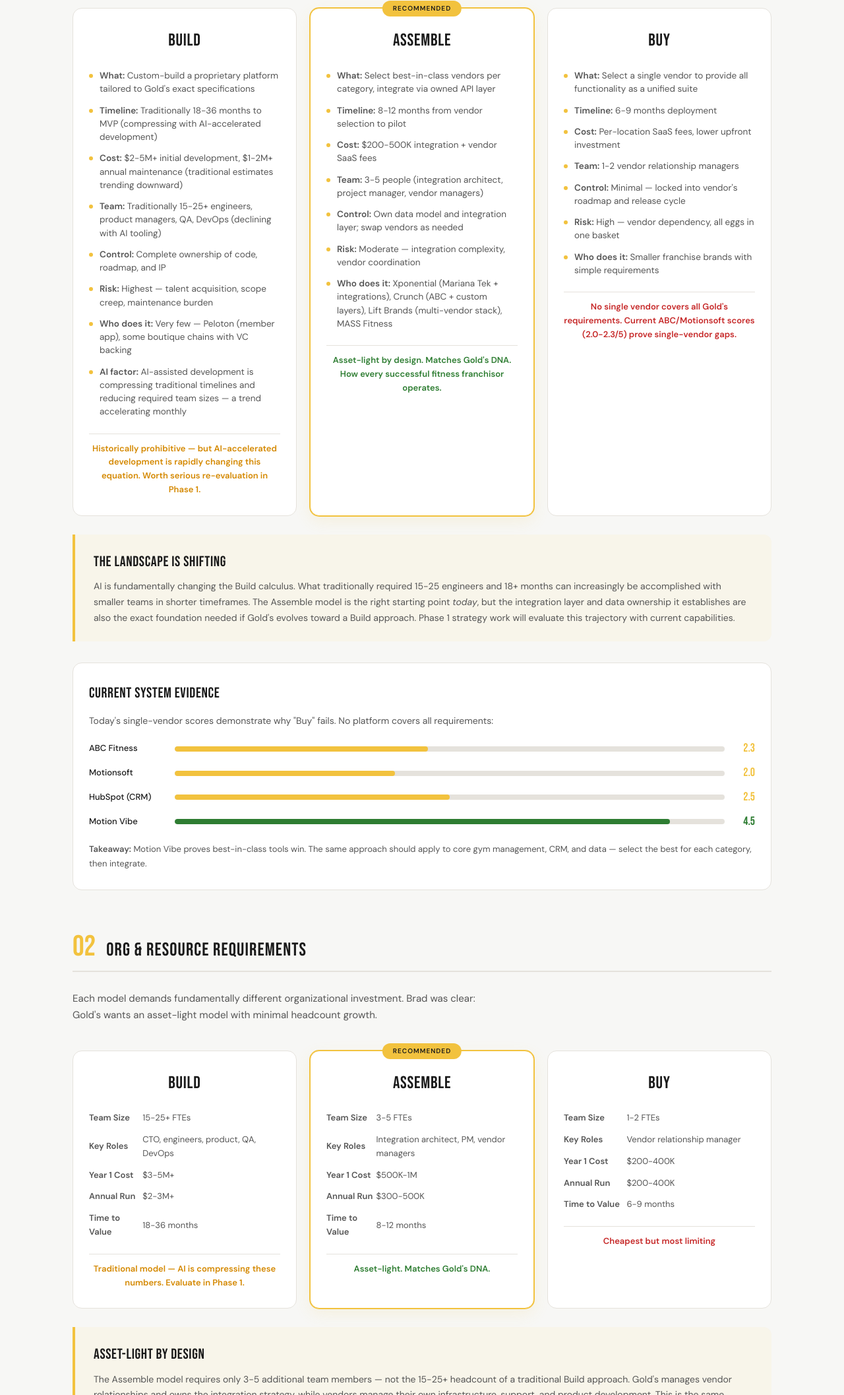
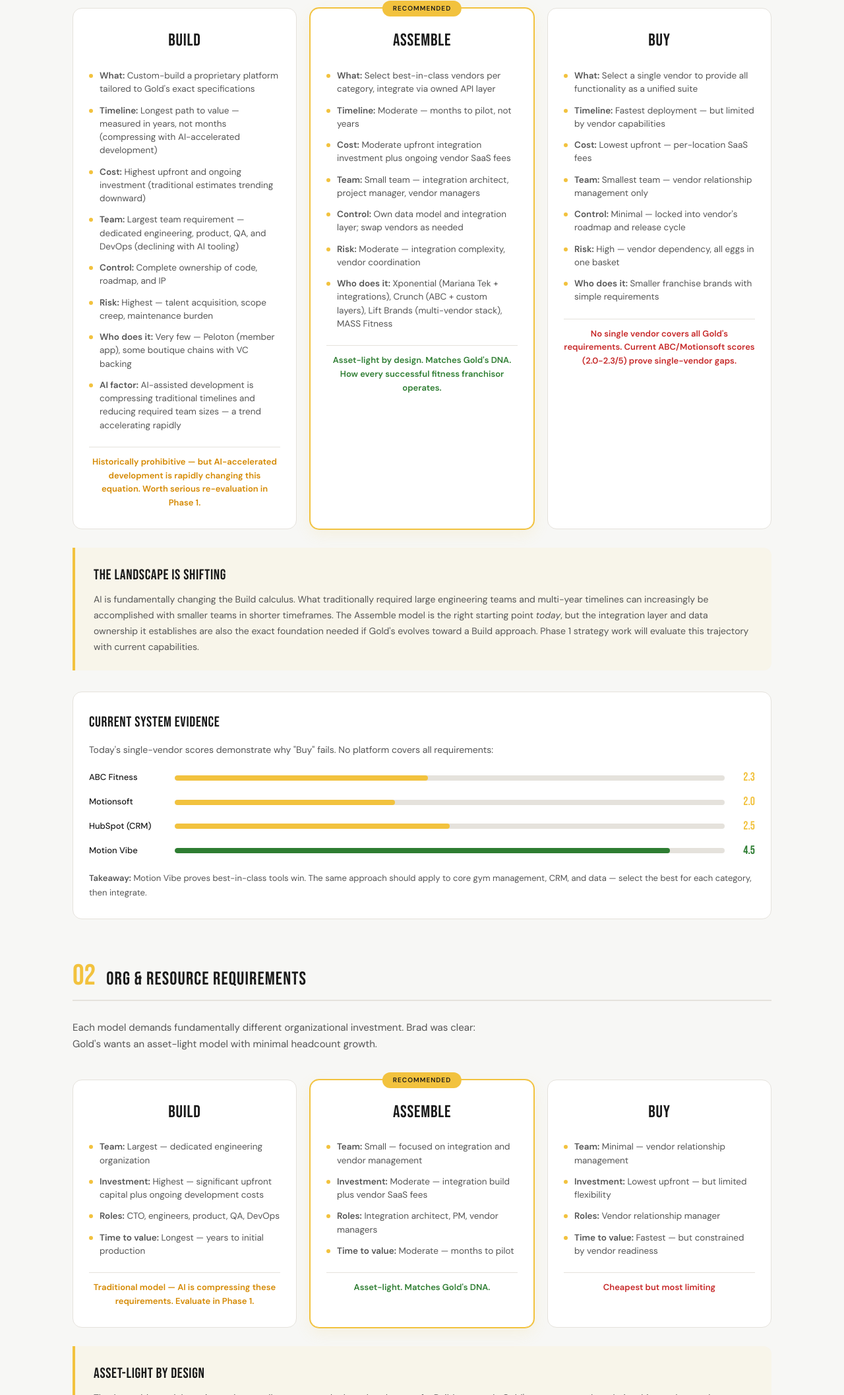
Before and after one commit to mattmasteller/golds-gym-one-system, a plain HTML site: page Deliverables/web/build-assemble-buy.html in a window 1280 px wide. Shown: the part 686-2800 px from the top of the page at 66% size. Drawn offline with Linux system fonts and the light colour scheme.

Commit message:
Update "Build", "Assemble", and "Buy" sections in HTML files to reflect refined timelines, costs, and team requirements. Emphasize the impact of AI on development processes and adjust language for clarity and consistency. Remove outdated plan.md file as its content is integrated into the HTML updates.

```diff
--- a/Deliverables/web/build-assemble-buy.html
+++ b/Deliverables/web/build-assemble-buy.html
@@ -49,13 +49,13 @@
       <div class="col-title">BUILD</div>
       <ul>
         <li><strong>What:</strong> Custom-build a proprietary platform tailored to Gold's exact specifications</li>
-        <li><strong>Timeline:</strong> Traditionally 18-36 months to MVP (compressing with AI-accelerated development)</li>
-        <li><strong>Cost:</strong> $2-5M+ initial development, $1-2M+ annual maintenance (traditional estimates trending downward)</li>
-        <li><strong>Team:</strong> Traditionally 15-25+ engineers, product managers, QA, DevOps (declining with AI tooling)</li>
+        <li><strong>Timeline:</strong> Longest path to value &mdash; measured in years, not months (compressing with AI-accelerated development)</li>
+        <li><strong>Cost:</strong> Highest upfront and ongoing investment (traditional estimates trending downward)</li>
+        <li><strong>Team:</strong> Largest team requirement &mdash; dedicated engineering, product, QA, and DevOps (declining with AI tooling)</li>
         <li><strong>Control:</strong> Complete ownership of code, roadmap, and IP</li>
         <li><strong>Risk:</strong> Highest &mdash; talent acquisition, scope creep, maintenance burden</li>
         <li><strong>Who does it:</strong> Very few &mdash; Peloton (member app), some boutique chains with VC backing</li>
-        <li><strong>AI factor:</strong> AI-assisted development is compressing traditional timelines and reducing required team sizes &mdash; a trend accelerating monthly</li>
+        <li><strong>AI factor:</strong> AI-assisted development is compressing traditional timelines and reducing required team sizes &mdash; a trend accelerating rapidly</li>
       </ul>
       <div class="verdict" style="color: var(--amber);">Historically prohibitive &mdash; but AI-accelerated development is rapidly changing this equation. Worth serious re-evaluation in Phase 1.</div>
     </div>
@@ -63,9 +63,9 @@
       <div class="col-title">ASSEMBLE</div>
       <ul>
         <li><strong>What:</strong> Select best-in-class vendors per category, integrate via owned API layer</li>
-        <li><strong>Timeline:</strong> 8-12 months from vendor selection to pilot</li>
-        <li><strong>Cost:</strong> $200-500K integration + vendor SaaS fees</li>
-        <li><strong>Team:</strong> 3-5 people (integration architect, project manager, vendor managers)</li>
+        <li><strong>Timeline:</strong> Moderate &mdash; months to pilot, not years</li>
+        <li><strong>Cost:</strong> Moderate upfront integration investment plus ongoing vendor SaaS fees</li>
+        <li><strong>Team:</strong> Small team &mdash; integration architect, project manager, vendor managers</li>
         <li><strong>Control:</strong> Own data model and integration layer; swap vendors as needed</li>
         <li><strong>Risk:</strong> Moderate &mdash; integration complexity, vendor coordination</li>
         <li><strong>Who does it:</strong> Xponential (Mariana Tek + integrations), Crunch (ABC + custom layers), Lift Brands (multi-vendor stack), MASS Fitness</li>
@@ -76,9 +76,9 @@
       <div class="col-title">BUY</div>
       <ul>
         <li><strong>What:</strong> Select a single vendor to provide all functionality as a unified suite</li>
-        <li><strong>Timeline:</strong> 6-9 months deployment</li>
-        <li><strong>Cost:</strong> Per-location SaaS fees, lower upfront investment</li>
-        <li><strong>Team:</strong> 1-2 vendor relationship managers</li>
+        <li><strong>Timeline:</strong> Fastest deployment &mdash; but limited by vendor capabilities</li>
+        <li><strong>Cost:</strong> Lowest upfront &mdash; per-location SaaS fees</li>
+        <li><strong>Team:</strong> Smallest team &mdash; vendor relationship management only</li>
         <li><strong>Control:</strong> Minimal &mdash; locked into vendor's roadmap and release cycle</li>
         <li><strong>Risk:</strong> High &mdash; vendor dependency, all eggs in one basket</li>
         <li><strong>Who does it:</strong> Smaller franchise brands with simple requirements</li>
@@ -90,7 +90,7 @@
   <!-- Landscape Shift Callout -->
   <div class="callout-box" style="margin-top: 28px;">
     <div class="callout-title">THE LANDSCAPE IS SHIFTING</div>
-    <p>AI is fundamentally changing the Build calculus. What traditionally required 15-25 engineers and 18+ months can increasingly be accomplished with smaller teams in shorter timeframes. The Assemble model is the right starting point <em>today</em>, but the integration layer and data ownership it establishes are also the exact foundation needed if Gold's evolves toward a Build approach. Phase 1 strategy work will evaluate this trajectory with current capabilities.</p>
+    <p>AI is fundamentally changing the Build calculus. What traditionally required large engineering teams and multi-year timelines can increasingly be accomplished with smaller teams in shorter timeframes. The Assemble model is the right starting point <em>today</em>, but the integration layer and data ownership it establishes are also the exact foundation needed if Gold's evolves toward a Build approach. Phase 1 strategy work will evaluate this trajectory with current capabilities.</p>
   </div>
 
   <!-- Evidence: Current System Scores -->
@@ -135,42 +135,39 @@
   <div class="three-col-compare">
     <div class="col">
       <div class="col-title">BUILD</div>
-      <table style="width: 100%; font-size: 13px; border-collapse: collapse; margin-top: 8px;">
-        <tr><td style="padding: 6px 0; color: var(--mid);"><strong>Team Size</strong></td><td style="padding: 6px 0; color: var(--mid);">15-25+ FTEs</td></tr>
-        <tr><td style="padding: 6px 0; color: var(--mid);"><strong>Key Roles</strong></td><td style="padding: 6px 0; color: var(--mid);">CTO, engineers, product, QA, DevOps</td></tr>
-        <tr><td style="padding: 6px 0; color: var(--mid);"><strong>Year 1 Cost</strong></td><td style="padding: 6px 0; color: var(--mid);">$3-5M+</td></tr>
-        <tr><td style="padding: 6px 0; color: var(--mid);"><strong>Annual Run</strong></td><td style="padding: 6px 0; color: var(--mid);">$2-3M+</td></tr>
-        <tr><td style="padding: 6px 0; color: var(--mid);"><strong>Time to Value</strong></td><td style="padding: 6px 0; color: var(--mid);">18-36 months</td></tr>
-      </table>
-      <div class="verdict" style="color: var(--amber);">Traditional model &mdash; AI is compressing these numbers. Evaluate in Phase 1.</div>
+      <ul>
+        <li><strong>Team:</strong> Largest &mdash; dedicated engineering organization</li>
+        <li><strong>Investment:</strong> Highest &mdash; significant upfront capital plus ongoing development costs</li>
+        <li><strong>Roles:</strong> CTO, engineers, product, QA, DevOps</li>
+        <li><strong>Time to value:</strong> Longest &mdash; years to initial production</li>
+      </ul>
+      <div class="verdict" style="color: var(--amber);">Traditional model &mdash; AI is compressing these requirements. Evaluate in Phase 1.</div>
     </div>
     <div class="col recommended">
       <div class="col-title">ASSEMBLE</div>
-      <table style="width: 100%; font-size: 13px; border-collapse: collapse; margin-top: 8px;">
-        <tr><td style="padding: 6px 0; color: var(--mid);"><strong>Team Size</strong></td><td style="padding: 6px 0; color: var(--mid);">3-5 FTEs</td></tr>
-        <tr><td style="padding: 6px 0; color: var(--mid);"><strong>Key Roles</strong></td><td style="padding: 6px 0; color: var(--mid);">Integration architect, PM, vendor managers</td></tr>
-        <tr><td style="padding: 6px 0; color: var(--mid);"><strong>Year 1 Cost</strong></td><td style="padding: 6px 0; color: var(--mid);">$500K-1M</td></tr>
-        <tr><td style="padding: 6px 0; color: var(--mid);"><strong>Annual Run</strong></td><td style="padding: 6px 0; color: var(--mid);">$300-500K</td></tr>
-        <tr><td style="padding: 6px 0; color: var(--mid);"><strong>Time to Value</strong></td><td style="padding: 6px 0; color: var(--mid);">8-12 months</td></tr>
-      </table>
+      <ul>
+        <li><strong>Team:</strong> Small &mdash; focused on integration and vendor management</li>
+        <li><strong>Investment:</strong> Moderate &mdash; integration build plus vendor SaaS fees</li>
+        <li><strong>Roles:</strong> Integration architect, PM, vendor managers</li>
+        <li><strong>Time to value:</strong> Moderate &mdash; months to pilot</li>
+      </ul>
       <div class="verdict" style="color: var(--green);">Asset-light. Matches Gold's DNA.</div>
     </div>
     <div class="col">
       <div class="col-title">BUY</div>
-      <table style="width: 100%; font-size: 13px; border-collapse: collapse; margin-top: 8px;">
-        <tr><td style="padding: 6px 0; color: var(--mid);"><strong>Team Size</strong></td><td style="padding: 6px 0; color: var(--mid);">1-2 FTEs</td></tr>
-        <tr><td style="padding: 6px 0; color: var(--mid);"><strong>Key Roles</strong></td><td style="padding: 6px 0; color: var(--mid);">Vendor relationship manager</td></tr>
-        <tr><td style="padding: 6px 0; color: var(--mid);"><strong>Year 1 Cost</strong></td><td style="padding: 6px 0; color: var(--mid);">$200-400K</td></tr>
-        <tr><td style="padding: 6px 0; color: var(--mid);"><strong>Annual Run</strong></td><td style="padding: 6px 0; color: var(--mid);">$200-400K</td></tr>
-        <tr><td style="padding: 6px 0; color: var(--mid);"><strong>Time to Value</strong></td><td style="padding: 6px 0; color: var(--mid);">6-9 months</td></tr>
-      </table>
+      <ul>
+        <li><strong>Team:</strong> Minimal &mdash; vendor relationship management</li>
+        <li><strong>Investment:</strong> Lowest upfront &mdash; but limited flexibility</li>
+        <li><strong>Roles:</strong> Vendor relationship manager</li>
+        <li><strong>Time to value:</strong> Fastest &mdash; but constrained by vendor readiness</li>
+      </ul>
       <div class="verdict" style="color: var(--red);">Cheapest but most limiting</div>
     </div>
   </div>
 
   <div class="callout-box" style="margin-top: 28px;">
     <div class="callout-title">ASSET-LIGHT BY DESIGN</div>
-    <p>The Assemble model requires only 3-5 additional team members &mdash; not the 15-25+ headcount of a traditional Build approach. Gold's manages vendor relationships and owns the integration strategy, while vendors manage their own infrastructure, support, and product development. This is the same model that Xponential Fitness, Lift Brands, and MASS Fitness use to operate technology platforms across hundreds of locations. Owning the integration layer also positions Gold's to selectively build custom components where vendors fall short &mdash; a capability that becomes increasingly viable as AI-driven development matures.</p>
+    <p>The Assemble model requires only a small team &mdash; not the large headcount of a Build approach. Gold's manages vendor relationships and owns the integration strategy, while vendors manage their own infrastructure, support, and product development. This is the same model that Xponential Fitness, Lift Brands, and MASS Fitness use to operate technology platforms across hundreds of locations. Owning the integration layer also positions Gold's to selectively build custom components where vendors fall short &mdash; a capability that becomes increasingly viable as AI-driven development matures.</p>
   </div>
 </section>
 
```
Also changed, not shown: Deliverables/web/index.html (+4 -4 lines), 3 other files.
